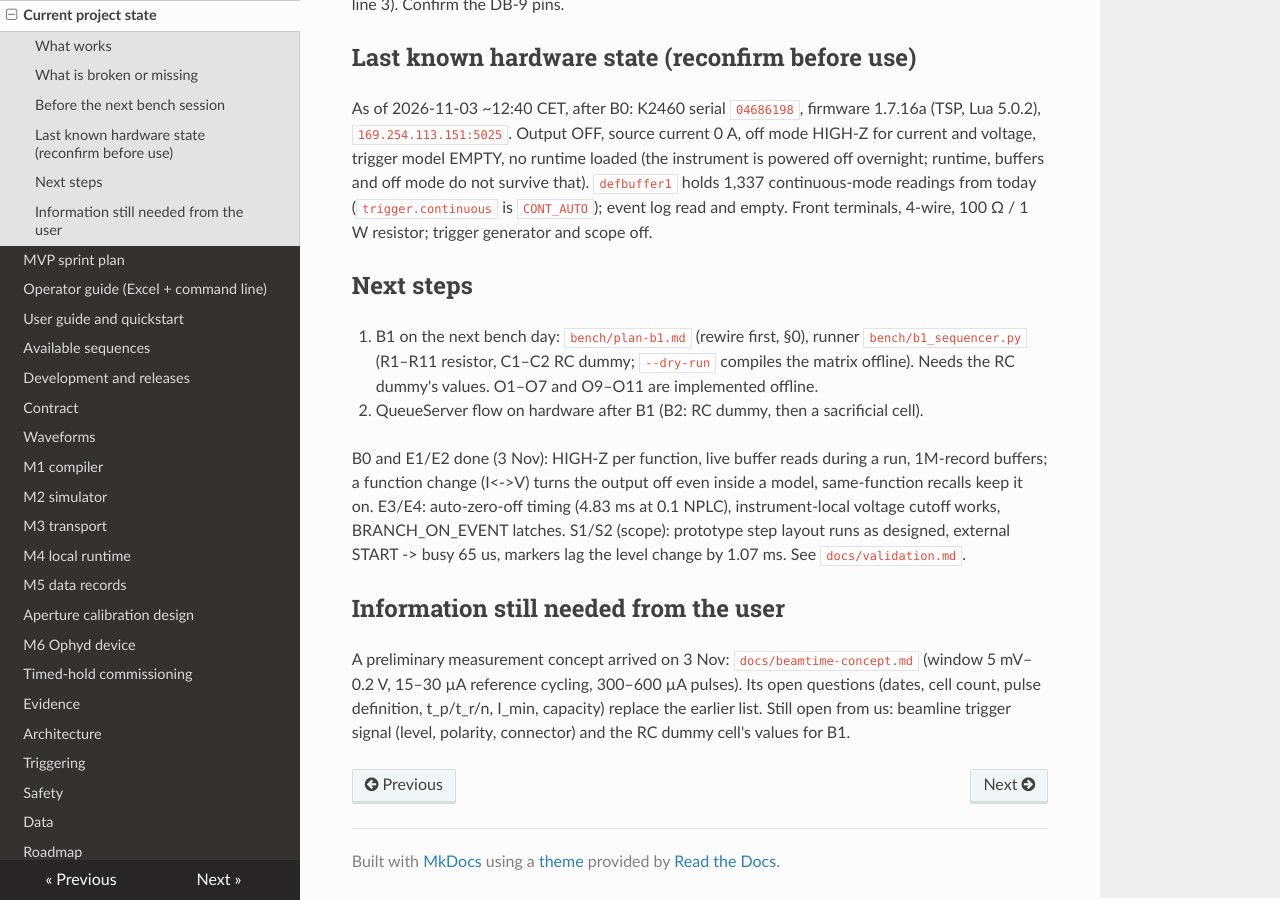
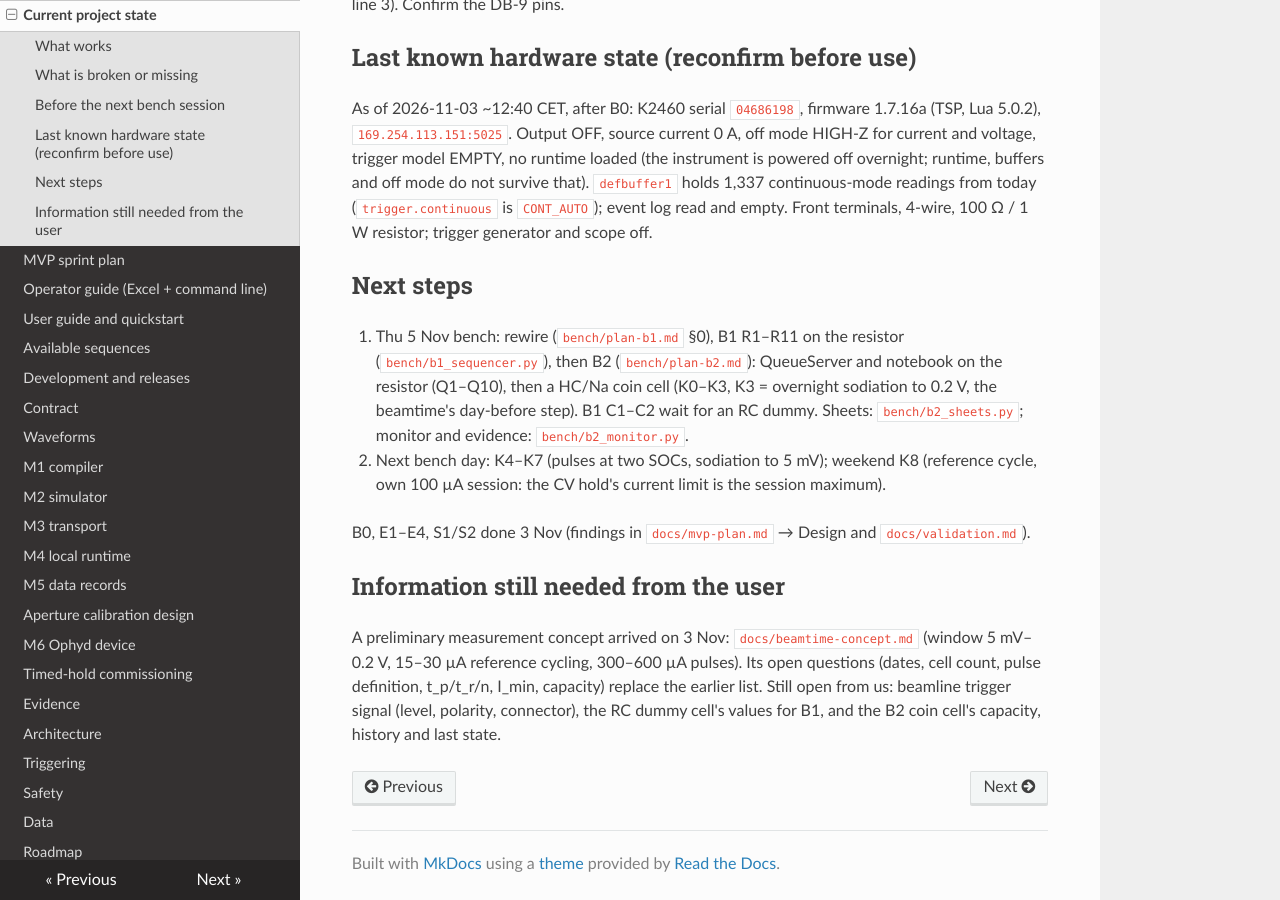
Before and after one commit to BAMresearch/ophyd-electrochemistry, an MkDocs documentation site: the page built from docs/current-state.md, in a window 1280 px wide and 900 px high, scrolled down 1966 px. Built offline with MkDocs 1.6.1, drawn with Linux system fonts in a browser that asks for light colours; nearby versions of some CDN libraries; some of the changed text lies outside the part shown.

Commit message:
docs: B2 for 5 Nov, day-before sodiation, CV hold current limit
Co-Authored-By: Claude Opus 5.5 <noreply@anthropic.com>

```diff
--- a/docs/current-state.md
+++ b/docs/current-state.md
@@ -97,18 +97,18 @@ survive that). `defbuffer1` holds 1,337 continuous-mode readings from today
 
 ## Next steps
 
-1. B1 on the next bench day: `bench/plan-b1.md` (rewire first, §0), runner
-   `bench/b1_sequencer.py` (R1–R11 resistor, C1–C2 RC dummy; `--dry-run`
-   compiles the matrix offline). Needs the RC dummy's values. O1–O7 and O9–O11 are
-   implemented offline.
-2. QueueServer flow on hardware after B1 (B2: RC dummy, then a sacrificial cell).
+1. Thu 5 Nov bench: rewire (`bench/plan-b1.md` §0), B1 R1–R11 on the resistor
+   (`bench/b1_sequencer.py`), then B2 (`bench/plan-b2.md`): QueueServer and
+   notebook on the resistor (Q1–Q10), then a HC/Na coin cell (K0–K3, K3 =
+   overnight sodiation to 0.2 V, the beamtime's day-before step). B1 C1–C2
+   wait for an RC dummy. Sheets: `bench/b2_sheets.py`; monitor and evidence:
+   `bench/b2_monitor.py`.
+2. Next bench day: K4–K7 (pulses at two SOCs, sodiation to 5 mV); weekend K8
+   (reference cycle, own 100 µA session: the CV hold's current limit is the
+   session maximum).
 
-B0 and E1/E2 done (3 Nov): HIGH-Z per function, live buffer reads during a
-run, 1M-record buffers; a function change (I<->V) turns the output off even
-inside a model, same-function recalls keep it on. E3/E4: auto-zero-off timing
-(4.83 ms at 0.1 NPLC), instrument-local voltage cutoff works, BRANCH_ON_EVENT
-latches. S1/S2 (scope): prototype step layout runs as designed, external START
--> busy 65 us, markers lag the level change by 1.07 ms. See `docs/validation.md`.
+B0, E1–E4, S1/S2 done 3 Nov (findings in `docs/mvp-plan.md` → Design and
+`docs/validation.md`).
 
 ## Information still needed from the user
 
@@ -116,4 +116,5 @@ A preliminary measurement concept arrived on 3 Nov: `docs/beamtime-concept.md`
 (window 5 mV–0.2 V, 15–30 µA reference cycling, 300–600 µA pulses). Its open
 questions (dates, cell count, pulse definition, t_p/t_r/n, I_min, capacity)
 replace the earlier list. Still open from us: beamline trigger signal (level,
-polarity, connector) and the RC dummy cell's values for B1.
+polarity, connector), the RC dummy cell's values for B1, and the B2 coin
+cell's capacity, history and last state.
```
Also changed, not shown: other parts of docs/current-state.md (+1 -1 lines), docs/beamtime-concept.md (+9 -1 lines), docs/mvp-plan.md (+2 -2 lines).
